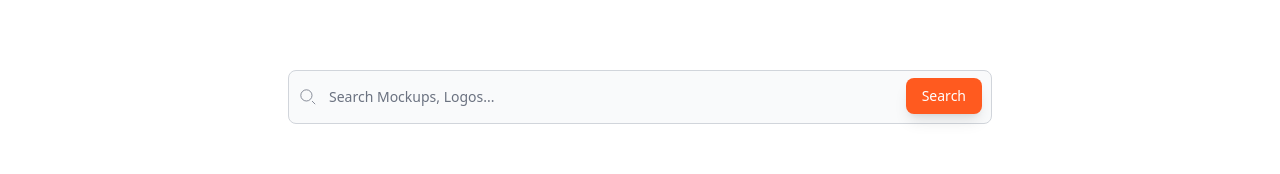
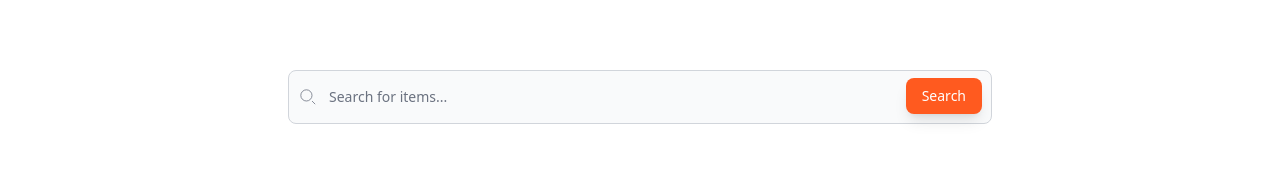
Before and after one commit to KrystianGH2/semester-project-2Y, a React (Vite) app: page /auctions in a window 1280 px wide. Shown: the part 162-336 px from the top of the page. Built offline with nearby package versions, Linux system fonts and the light colour scheme; no server answers.

Commit message:
Added animation while hovering images in Auctions/Home page

```diff
--- a/src/components/Auctions/Auctions.jsx
+++ b/src/components/Auctions/Auctions.jsx
@@ -145,7 +145,7 @@ function Listings() {
                   type="search"
                   id="default-search"
                   className="block w-full p-4 ps-10 text-sm text-gray-900 border border-gray-300 rounded-lg bg-gray-50 focus:ring-orange-300 focus:border-gray-300"
-                  placeholder="Search Mockups, Logos..."
+                  placeholder="Search for items..."
                   required
                   value={searchQuery}
                   onChange={(e) => setSearchQuery(e.target.value)}
@@ -216,7 +216,7 @@ function Listings() {
                         >
                           <Link to={`/listings/${id}`}>
                             <img
-                              className="w-full h-48 object-cover"
+                              className="w-full h-48 object-cover hover:scale-105 transition-all"
                               src={media}
                               alt={title}
                             />
--- a/src/components/Navigation/Home/HomeUi.jsx
+++ b/src/components/Navigation/Home/HomeUi.jsx
@@ -85,7 +85,7 @@ const HomeUi = ({ latestListings, mostLikedListings, formatDate }) => (
               >
                 <Link to={`/listings/${id}`}>
                   <img
-                    className="w-full h-48 object-cover"
+                    className="w-full h-48 object-cover hover:scale-105 transition-all"
                     src={media}
                     alt={title}
                   />
```
